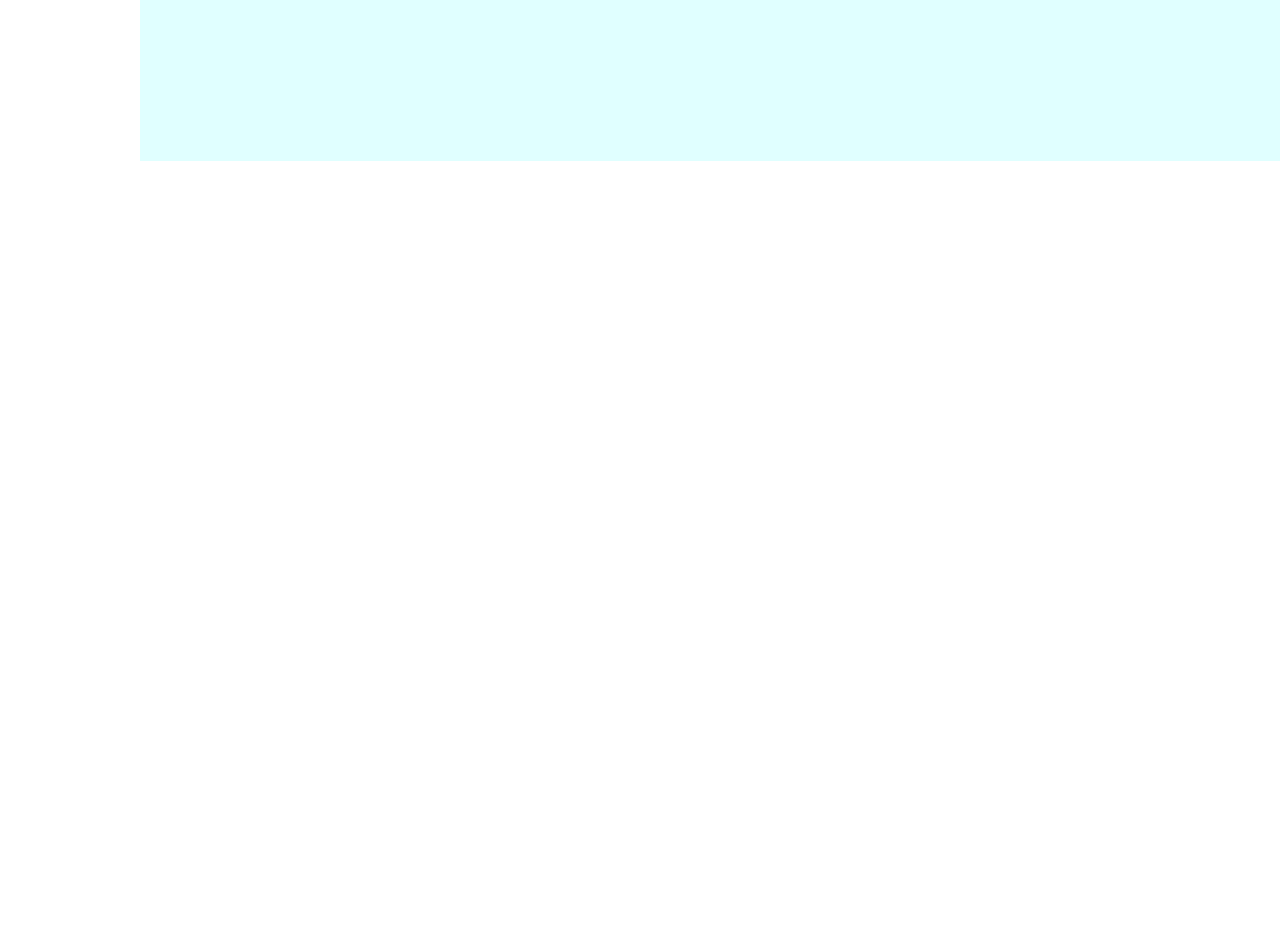
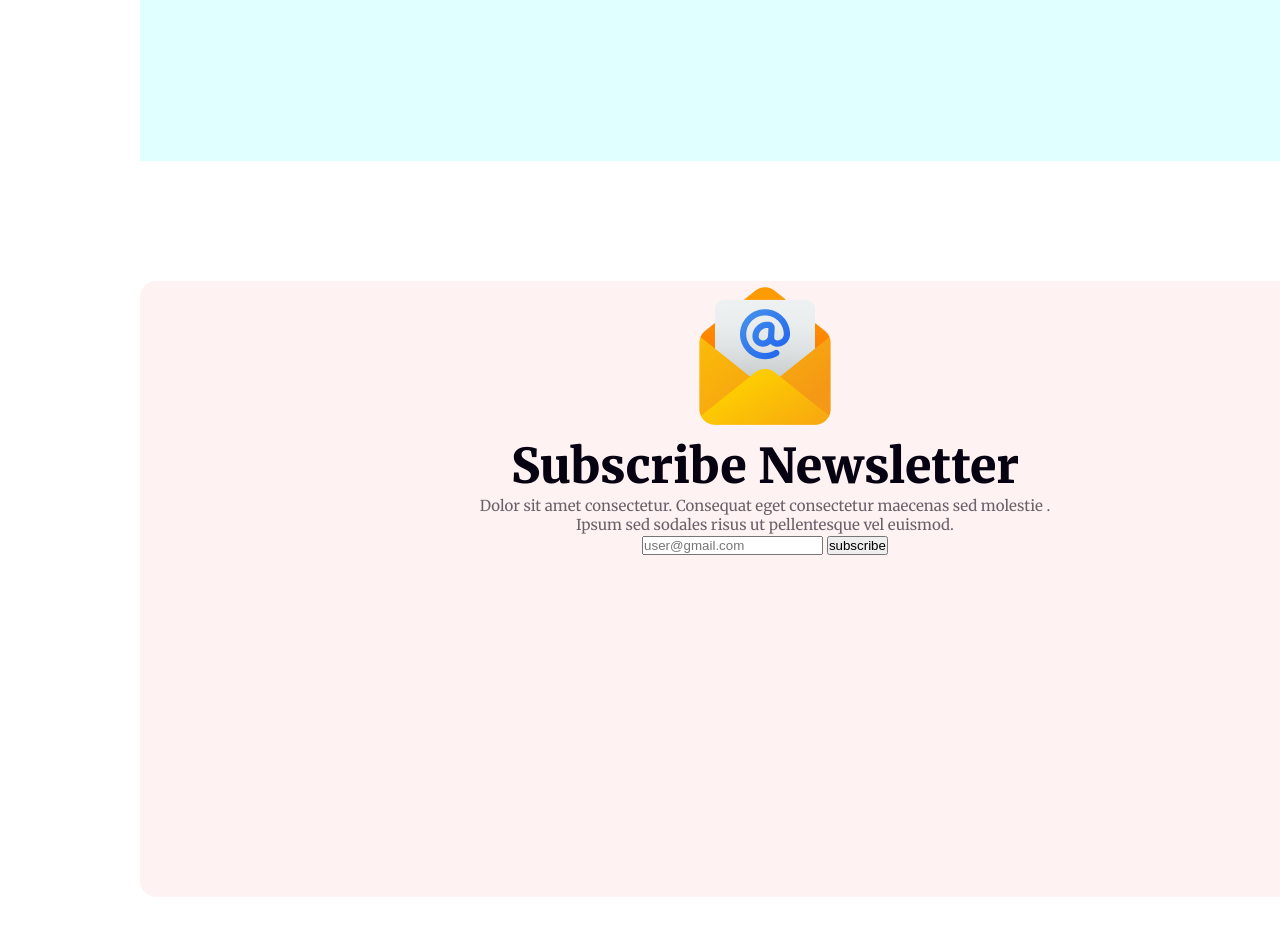
Before and after one commit to Jaynab94/B9-A1, a plain HTML site: page index.html in a window 1280 px wide. Shown: the part 2716-3651 px from the top of the page. Before the commit the page ends 2997 px from the top, so only its background shows below. Drawn offline with Linux system fonts and the light colour scheme.

Commit message:
subscribe section

```diff
--- a/index.html
+++ b/index.html
@@ -78,6 +78,26 @@
 
         </section>
 
+
+        <section>
+
+            <div class="contact-section">
+
+                <img class="mail-picture" src="resources/Group 61.png" alt="image comming soon">
+                <h2 class="contactform-title">Subscribe Newsletter</h2>
+                <p class="contactform-description">Dolor sit amet consectetur. Consequat eget consectetur maecenas sed molestie . <br>  Ipsum sed sodales risus ut pellentesque vel euismod. </p>
+
+                <input type="email" placeholder="user@gmail.com" id="">
+                <button class="btn-third">subscribe</button>
+
+
+
+            </div>
+
+
+
+        </section>
+
     </main>
     <footer>
 
--- a/style/style.css
+++ b/style/style.css
@@ -173,6 +173,9 @@ header {
 
 
 
+
+
+
 }
 
 .color-word {
@@ -199,4 +202,36 @@ header {
 
 
 
-.section-title {}
+/* contact section */
+
+.contact-section {
+    width: 1250px;
+    height: 616px;
+
+    border-radius: 16px;
+    background: rgba(255, 0, 0, 0.05);
+    text-align: center;
+    margin: 0px 140px 120px 140px;
+}
+
+.contactform-title {
+
+    color: #070211;
+    text-align: center;
+
+    font-size: 48px;
+
+    font-weight: 900;
+
+
+}
+
+.contactform-description {
+
+
+    color: rgba(7, 2, 17, 0.60);
+
+    font-size: 15px;
+
+    font-weight: 400;
+}
```
